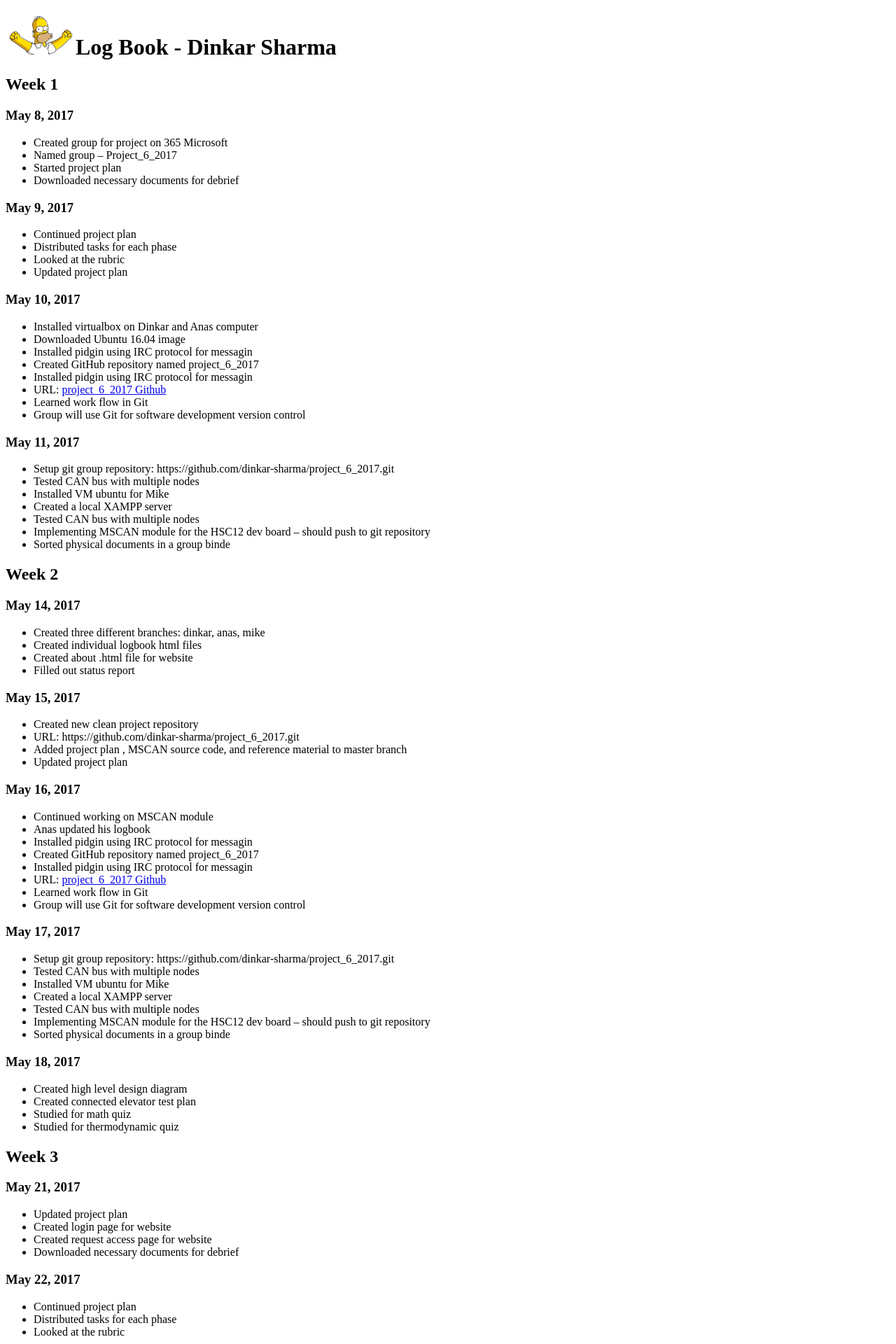
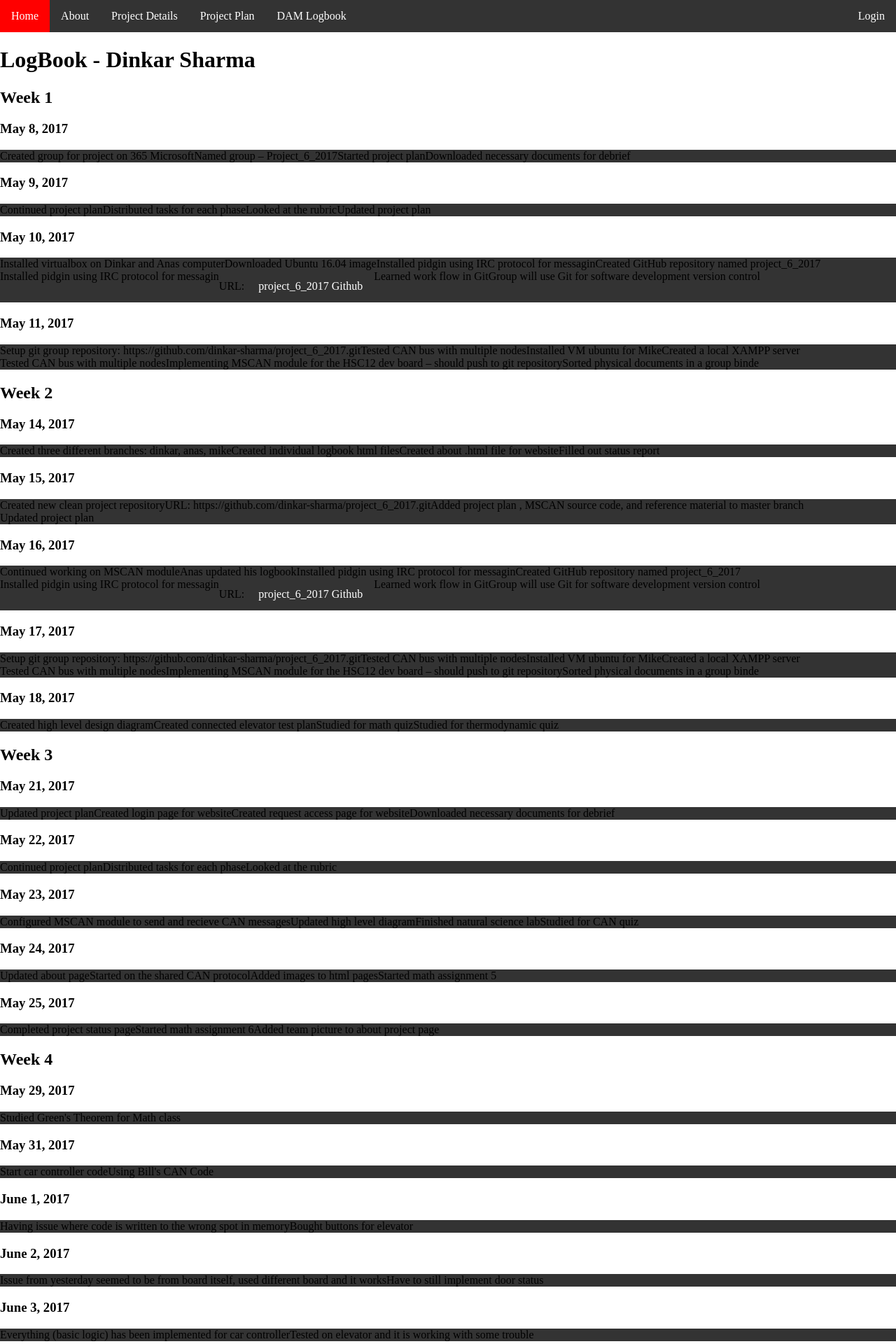
Before and after one commit to dinkar-sharma/project_6_2017, a PHP site: page /logbook/dinkar-logbook.html in a window 1280 px wide. Shown: the top 1920 px of the page at 70% size. Run offline with PHP 8.4, Linux system fonts and the light colour scheme.

Commit message:
updated website

```diff
--- a/css/main_style.css
+++ b/css/main_style.css
@@ -110,3 +110,22 @@ li.dropdown {
   color: white;
 }
 /*end progress bar*/
+
+/*table*/
+table {
+    border-collapse: collapse;
+    width: 100%;
+}
+
+th, td {
+    text-align: left;
+    padding: 8px;
+}
+
+tr:nth-child(even){background-color: #f2f2f2}
+
+th {
+    background-color: #4CAF50;
+    color: white;
+}
+/*end table*/
--- a/index.html
+++ b/index.html
@@ -36,7 +36,7 @@
         </li>
     </ul>
    	</header>
-   	<h1>Home - DAM Elevator</h1>
+   	<h1>Welcome To The DAM Elevator</h1>
     <p id="copy-right">Copyright &copy; Group DAM</p>
 </body>
 </html>
--- a/logbook.html
+++ b/logbook.html
@@ -17,7 +17,7 @@
     <link href="css/main_style.css" rel="stylesheet" type="text/css">
 </head>
 <body>
-    <h1 id="title">DAM LogBook</h1>
+    <header>
         <ul>
             <li>
                 <a href="index.html">Home</a>
@@ -42,6 +42,7 @@
                 </div>
             </li>
         </ul>
+    </header>
     <p>Copyright &copy; Group DAM</p>
 </body>
 </html>
--- a/logbook/dinkar-logbook.html
+++ b/logbook/dinkar-logbook.html
@@ -2,13 +2,39 @@
 <html>
 <head>
    <title>Dinkar-Logbook</title>
+   <meta charset="utf-8">
+   <meta content="" name="decription">
+   <meta content="Group DAM" http-equiv="author">
+   <meta content="no-cache" http-equiv="pragma">
+   <link rel="stylesheet" type="text/css" href="../css/main_style.css">
 </head>
 <body>
-      <!--Added image to logbook-->
-      <h1 id="top"><img src="../images/homer.png" alt="Image of Homer"
-         title="Homer" width="100"/>Log Book - Dinkar Sharma
-      <!--WEEK 1-->
-      </h1>
+   <header>
+      <ul>
+         <li>
+            <a href="../index.html">Home</a>
+         </li>
+         <li>
+            <a href="../about.html">About</a>
+         </li>
+         <li>
+            <a href="../project_details.html">Project Details</a>
+         </li>
+         <li>
+            <a href="../project_plan.html">Project Plan</a>
+         </li>
+         <li style="float:right">
+            <a href="../login.html">Login</a>
+         </li>
+         <li class="dropdown">
+            <a class="dropbtn" href="javascript:void(0)">DAM Logbook</a>
+            <div class="dropdown-content">
+               <a href="dinkar-logbook.html">Dinkar</a> <a href="anas-logbook.html">Anas</a>
+            </div>
+         </li>
+      </ul>
+   </header>
+   <h1>LogBook - Dinkar Sharma </h1>
    <h2 id="week1">Week 1</h2>
    <h3>May 8, 2017</h3>
    <ul>
@@ -31,21 +57,22 @@
       <li>Installed pidgin using IRC protocol for messagin</li>
       <li>Created GitHub repository named project_6_2017</li>
       <li>Installed pidgin using IRC protocol for messagin</li>
-         <li>URL: <a href="https://github.com/dinkar-sharma/project_6_2017.git" target="_blank">project_6_2017 Github</a></li>
+      <li>URL: <a href="https://github.com/dinkar-sharma/project_6_2017.git" target=
+      "_blank">project_6_2017 Github</a>
+      </li>
       <li>Learned work flow in Git</li>
       <li>Group will use Git for software development version control</li>
    </ul>
    <h3>May 11, 2017</h3>
    <ul>
-         <li>Setup git group repository: https://github.com/dinkar-sharma/project_6_2017.git </li>
-         <li>Tested CAN bus with multiple nodes </li>
+      <li>Setup git group repository: https://github.com/dinkar-sharma/project_6_2017.git</li>
+      <li>Tested CAN bus with multiple nodes</li>
       <li>Installed VM ubuntu for Mike</li>
-         <li>Created a local XAMPP server </li>
-         <li>Tested CAN bus with multiple nodes </li>
-         <li>Implementing MSCAN module for the HSC12 dev board – should push to git repository </li>
+      <li>Created a local XAMPP server</li>
+      <li>Tested CAN bus with multiple nodes</li>
+      <li>Implementing MSCAN module for the HSC12 dev board – should push to git repository</li>
       <li>Sorted physical documents in a group binde</li>
    </ul>
-      <!--WEEK 2-->
    <h2 id="week2">Week 2</h2>
    <h3>May 14, 2017</h3>
    <ul>
@@ -56,30 +83,32 @@
    </ul>
    <h3>May 15, 2017</h3>
    <ul>
-         <li>Created new clean project repository </li>
+      <li>Created new clean project repository</li>
       <li>URL: https://github.com/dinkar-sharma/project_6_2017.git</li>
       <li>Added project plan , MSCAN source code, and reference material to master branch</li>
       <li>Updated project plan</li>
    </ul>
    <h3>May 16, 2017</h3>
    <ul>
-         <li>Continued working on MSCAN module </li>
-         <li>Anas updated his logbook </li>
+      <li>Continued working on MSCAN module</li>
+      <li>Anas updated his logbook</li>
       <li>Installed pidgin using IRC protocol for messagin</li>
       <li>Created GitHub repository named project_6_2017</li>
       <li>Installed pidgin using IRC protocol for messagin</li>
-         <li>URL: <a href="https://github.com/dinkar-sharma/project_6_2017.git" target="_blank">project_6_2017 Github</a></li>
+      <li>URL: <a href="https://github.com/dinkar-sharma/project_6_2017.git" target=
+      "_blank">project_6_2017 Github</a>
+      </li>
       <li>Learned work flow in Git</li>
       <li>Group will use Git for software development version control</li>
    </ul>
    <h3>May 17, 2017</h3>
    <ul>
-         <li>Setup git group repository: https://github.com/dinkar-sharma/project_6_2017.git </li>
-         <li>Tested CAN bus with multiple nodes </li>
+      <li>Setup git group repository: https://github.com/dinkar-sharma/project_6_2017.git</li>
+      <li>Tested CAN bus with multiple nodes</li>
       <li>Installed VM ubuntu for Mike</li>
-         <li>Created a local XAMPP server </li>
-         <li>Tested CAN bus with multiple nodes </li>
-         <li>Implementing MSCAN module for the HSC12 dev board – should push to git repository </li>
+      <li>Created a local XAMPP server</li>
+      <li>Tested CAN bus with multiple nodes</li>
+      <li>Implementing MSCAN module for the HSC12 dev board – should push to git repository</li>
       <li>Sorted physical documents in a group binde</li>
    </ul>
    <h3>May 18, 2017</h3>
@@ -89,7 +118,6 @@
       <li>Studied for math quiz</li>
       <li>Studied for thermodynamic quiz</li>
    </ul>
-      <!--WEEK 3-->
    <h2 id="week3">Week 3</h2>
    <h3>May 21, 2017</h3>
    <ul>
@@ -124,40 +152,36 @@
       <li>Started math assignment 6</li>
       <li>Added team picture to about project page</li>
    </ul>
-      <!--WEEK 4-->
    <h2 id="week4">Week 4</h2>
-	  <h3> May 29, 2017</h3>
+   <h3>May 29, 2017</h3>
    <ul>
       <li>Studied Green's Theorem for Math class</li>
       <li></li>
    </ul>
-	  <h3> May 31, 2017</h3>
+   <h3>May 31, 2017</h3>
    <ul>
       <li>Start car controller code</li>
       <li>Using Bill's CAN Code</li>
    </ul>
-	  <h3> June 1, 2017</h3>
+   <h3>June 1, 2017</h3>
    <ul>
       <li>Having issue where code is written to the wrong spot in memory</li>
       <li>Bought buttons for elevator</li>
    </ul>
-	  <h3> June 2, 2017</h3>
+   <h3>June 2, 2017</h3>
    <ul>
       <li>Issue from yesterday seemed to be from board itself, used different board and it works</li>
       <li>Have to still implement door status</li>
    </ul>
-	  <h3> June 3, 2017</h3>
+   <h3>June 3, 2017</h3>
    <ul>
       <li>Everything (basic logic) has been implemented for car controller</li>
       <li>Tested on elevator and it is working with some trouble</li>
    </ul>
-	  <h3> June 5, 2017</h3>
+   <h3>June 5, 2017</h3>
    <ul>
       <li>Finished Floor control as well</li>
-      </ul>
-     <!-- <ul>
-        <li>Task 1</li>
-         <li>Task 2</li>
-      </ul> -->
+   </ul><a href="#top">Top of page</a>
+   <p id="copy-right">Copyright &copy; Group DAM</p>
 </body>
 </html>
```
Also changed, not shown: css/project_details_style.css (+15 -1 lines), elevator_control.html (+4 -3 lines), login.html (+4 -3 lines), project_details.html (+26 -0 lines), project_plan.html (+7 -3 lines). Lines whose indentation alone changed are shown as unchanged.
